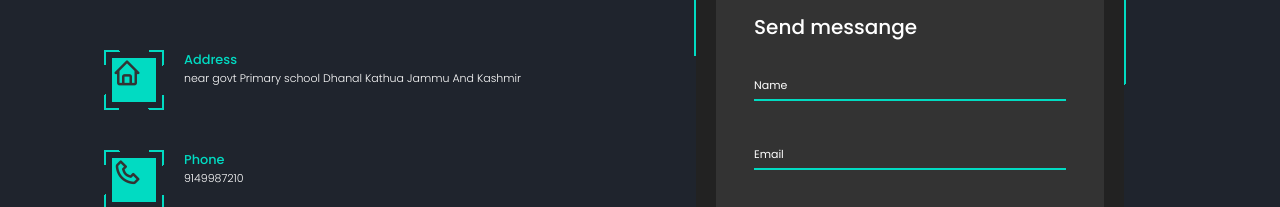
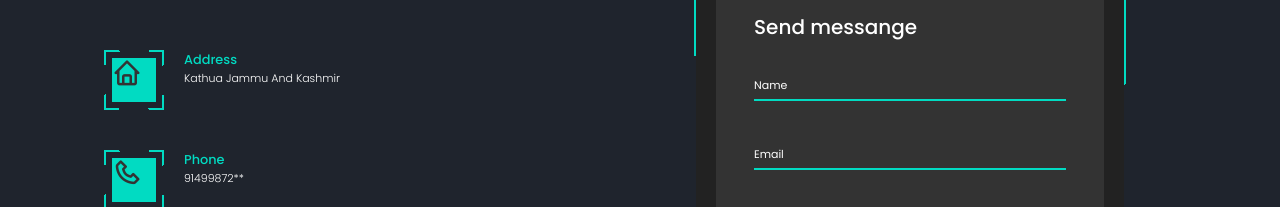
Before and after one commit to mohitsharma614/my_portfolio, a plain HTML site: page index.html in a window 1280 px wide. Shown: the part 5118-5325 px from the top of the page. Drawn offline with nearby package versions, Linux system fonts and the light colour scheme; a script that the page names is missing.

Commit message:
Update index.html

```diff
--- a/index.html
+++ b/index.html
@@ -287,14 +287,14 @@
                 <div class="icon"><b><i class='bx bx-home'></i></b></div>
                 <div class="text">
                     <h3>Address</h3>
-                    <p>near govt Primary school Dhanal Kathua Jammu And Kashmir</p>
+                    <p> Kathua Jammu And Kashmir</p>
                 </div>
             </div>
             <div class="box">
                 <div class="icon"><b><i class='bx bx-phone'></i></b></div>
                 <div class="text">
                     <h3>Phone</h3>
-                    <p>9149987210</p>
+                    <p>91499872**</p>
                 </div>
             </div>
             <div class="box">
```
